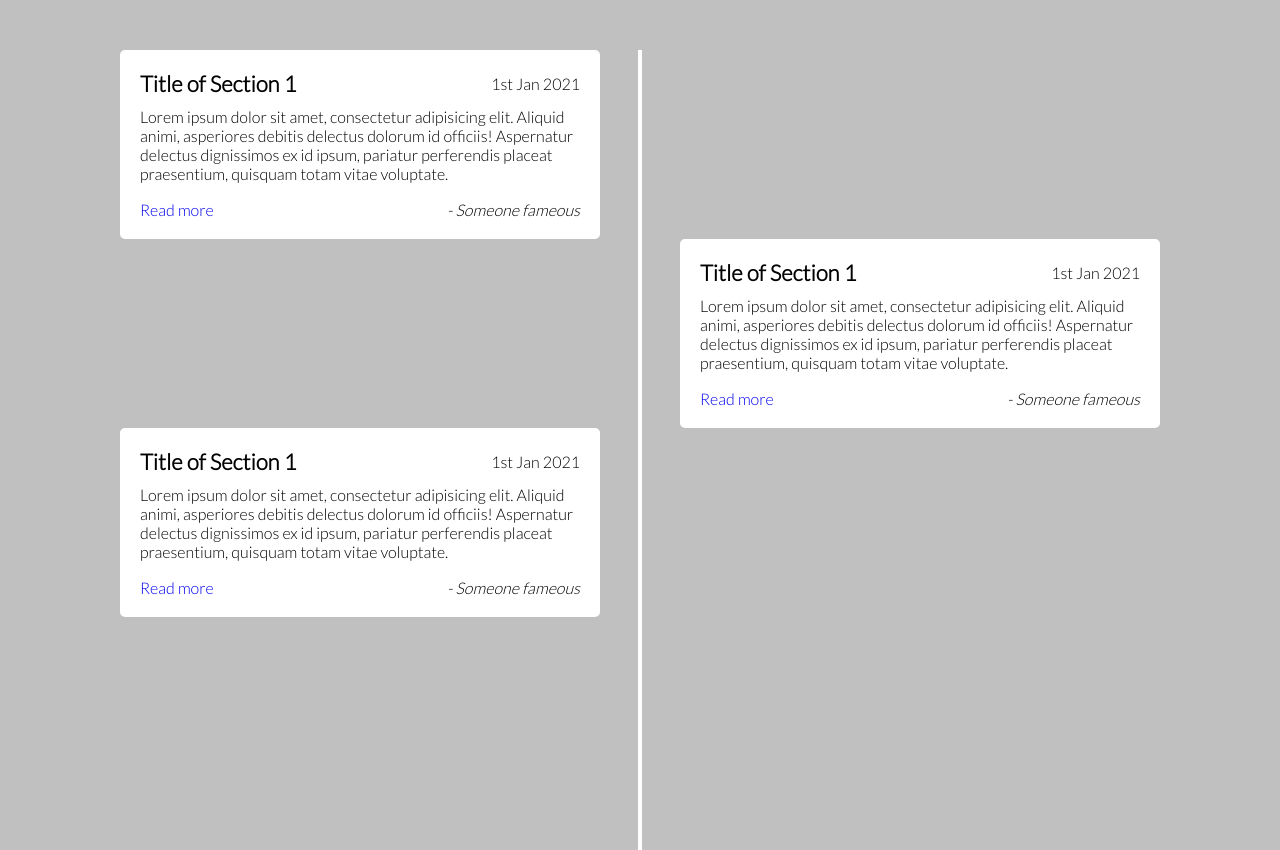
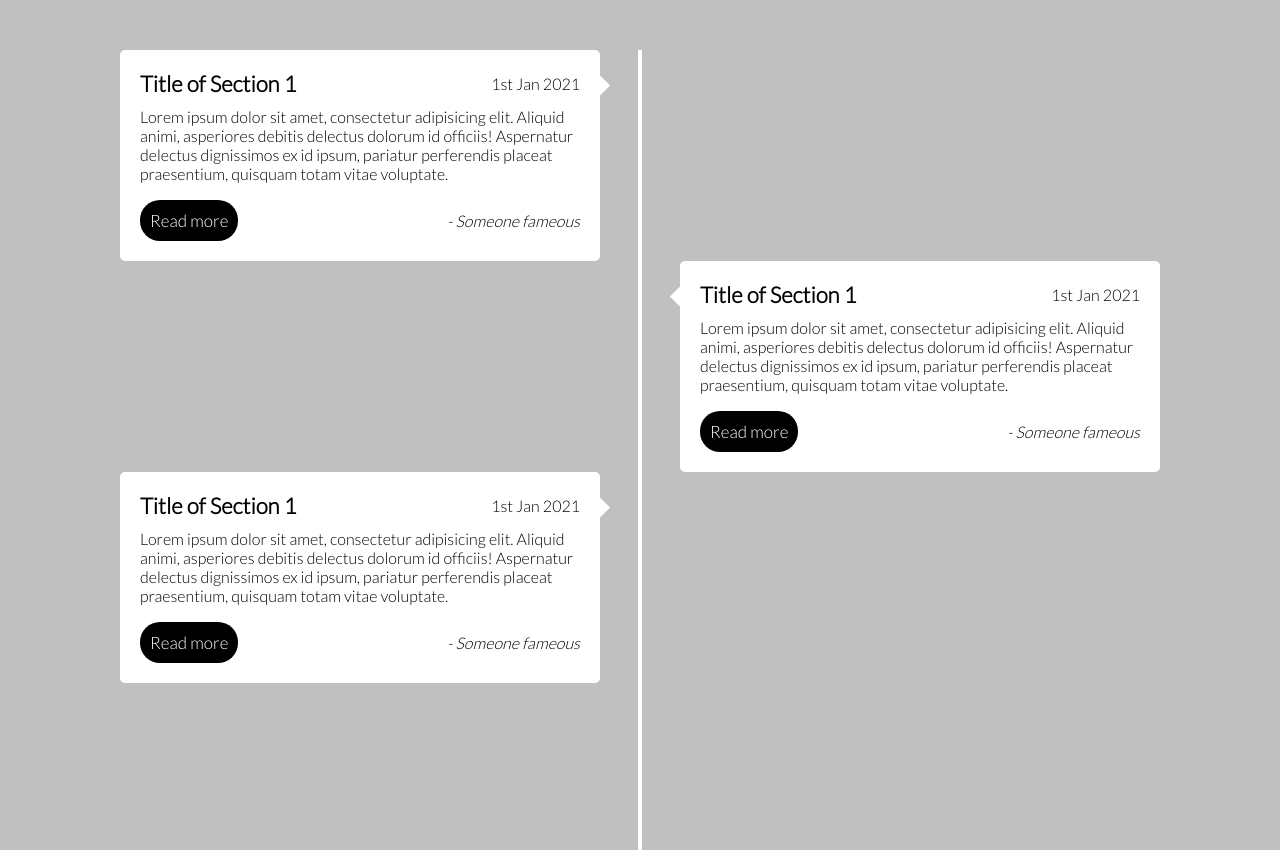
Before and after one commit to dhanush167/Responsive-verticle-timeline-design, a plain HTML site: page index.html in a window 1280 px wide. Drawn offline with Linux system fonts and the light colour scheme.

Commit message:
4.fourth commit

```diff
--- a/style.css
+++ b/style.css
@@ -58,6 +58,34 @@ body
     border-radius: 5px;
     width: calc(50% - 40px);
     padding: 20px;
+    position: relative;
+}
+
+.wrapper .row section::before
+{
+    position: absolute;
+    content: "";
+    height: 15px;
+    width: 15px;
+    background: white;
+    top: 28px;
+    z-index: -1;
+    transform: rotate(45deg );
+}
+
+.row-1 section::before
+{
+    right: -7px;
+}
+
+.row-2 section::before
+{
+    left: -7px;
+}
+
+.row-3 section::before
+{
+    right: -7px;
 }
 .row section .details,
 .row section .bottom
@@ -81,6 +109,12 @@ body
 .row section .bottom a
 {
     text-decoration: none;
+    background: black;
+    color: white;
+    padding: 10px;
+    border-radius: 20px;
+    font-size: 17px;
+    font-weight: 400;
 }
 
 .wrapper .center-line
```
